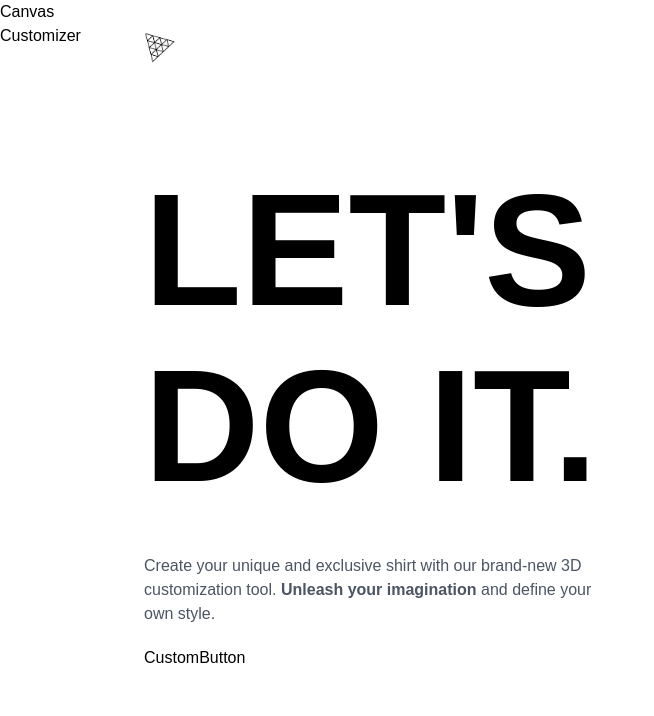
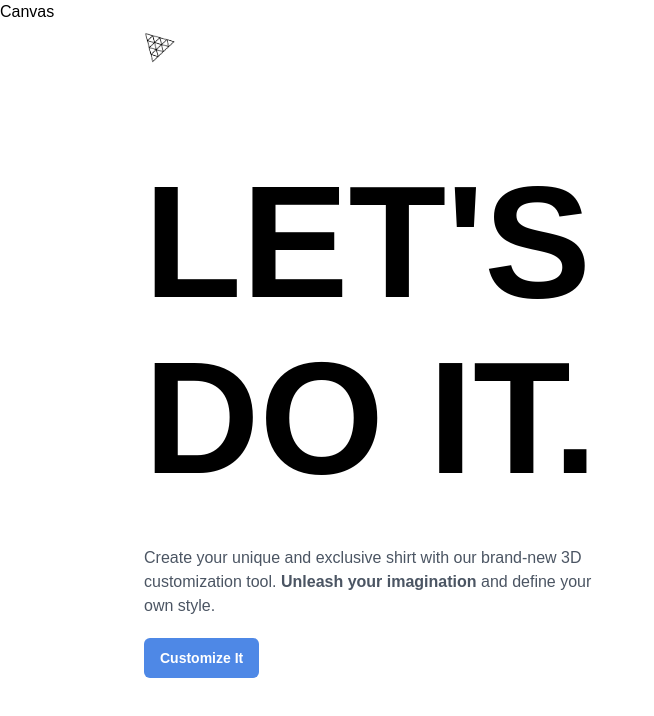
Before and after one commit to marovichn/3Designer, a React (Vite) app in the folder client/: page / in a window 1280 px wide. Shown: the top 716 px of the page, without its empty margins (0-654 px from the left). Built offline with nearby package versions, Linux system fonts and the light colour scheme; a web font is replaced by a local one.

Commit message:
Home, Customizer Pages, Filters, Editors

```diff
--- /dev/null
+++ b/client/src/components/AiPicker.jsx
@@ -0,0 +1,9 @@
+import React from 'react'
+
+const AiPicker = () => {
+  return (
+    <div>AiPicker</div>
+  )
+}
+
+export default AiPicker
--- /dev/null
+++ b/client/src/components/ColorPicker.jsx
@@ -0,0 +1,9 @@
+import React from 'react'
+
+const ColorPicker = () => {
+  return (
+    <div>ColorPicker</div>
+  )
+}
+
+export default ColorPicker
--- a/client/src/components/CustomButton.jsx
+++ b/client/src/components/CustomButton.jsx
@@ -1,9 +1,28 @@
-import React from 'react'
+import React from "react";
+import { useSnapshot } from "valtio";
+import state from "../store";
 
-const CustomButton = ({type, title, customStyles, handleClick}) => {
+const CustomButton = ({ type, title, customStyles, handleClick }) => {
+  const snap = useSnapshot(state);
+
+  const generateStyle = (type) => {
+    if (type === "filled") {
+      return {
+        backgroundColor: snap.color,
+        color: "#fff",
+      };
+    }
+  };
+
   return (
-    <div>CustomButton</div>
-  )
-}
+    <button
+      className={`px-2 py-1.5 flex-1 rounded-md ${customStyles}`}
+      style={generateStyle(type)}
+      onClick={handleClick}
+    >
+      {title}
+    </button>
+  );
+};
 
-export default CustomButton
+export default CustomButton;
--- /dev/null
+++ b/client/src/components/FilePicker.jsx
@@ -0,0 +1,9 @@
+import React from 'react'
+
+const FilePicker = () => {
+  return (
+    <div>FilePicker</div>
+  )
+}
+
+export default FilePicker
--- /dev/null
+++ b/client/src/components/Tab.jsx
@@ -0,0 +1,9 @@
+import React from 'react'
+
+const Tab = () => {
+  return (
+    <div>Tab</div>
+  )
+}
+
+export default Tab
--- a/client/src/components/index.js
+++ b/client/src/components/index.js
@@ -1,3 +1,7 @@
-import { CustomButton } from "./CustomButton"
+import  CustomButton from "./CustomButton"
+import  ColorPicker  from "./ColorPicker"
+import  AiPicker  from "./AiPicker"
+import  Tab from "./Tab"
+import  FilePicker  from "./FilePicker"
 
-export {CustomButton};
+export {CustomButton, ColorPicker, AiPicker, Tab, FilePicker};
--- a/client/src/pages/Customizer.jsx
+++ b/client/src/pages/Customizer.jsx
@@ -1,9 +1,72 @@
-import React from 'react'
+import React, { useEffect, useState } from "react";
+import { motion, AnimatePresence } from "framer-motion";
+import { useSnapshot } from "valtio";
+
+import config from "../config/config";
+import state from "../store";
+import { download } from "../assets";
+import { downloadCanvasToImage, reader } from "../config/helpers";
+import { EditorTabs, FilterTabs, DecalTypes } from "../config/constants";
+import { fadeAnimation, slideAnimation } from "../config/motion";
+
+import {
+  ColorPicker,
+  AiPicker,
+  CustomButton,
+  FilePicker,
+  Tab,
+} from "../components/index";
 
 const Customizer = () => {
+  const snap = useSnapshot(state);
+
   return (
-    <div>Customizer</div>
-  )
-}
+    <AnimatePresence>
+      {!snap.intro && (
+        <>
+          <motion.div
+            key='custom'
+            className='absolute top-0 left-0 z-10'
+            {...slideAnimation("left")}
+          >
+            <div className='flex items-center min-h-screen'>
+              <div className='editortabs-container tabs'>
+                {EditorTabs.map((tab) => (
+                  <Tab key={tab.name} tab={tab} handleClick={() => {}} />
+                ))}
+              </div>
+            </div>
+          </motion.div>
+          <motion.div
+            className='absolute z-10 top-5 right-5'
+            {...fadeAnimation}
+          >
+            <CustomButton
+              type='filled'
+              title='Go Back'
+              handleClick={() => (state.intro = true)}
+              customStyles='w.fit px-4 py-2.5 font-bold text-sm'
+            />
+          </motion.div>
 
-export default Customizer
+          <motion.div
+            className='filtertabs-container'
+            {...slideAnimation("up")}
+          >
+            {FilterTabs.map((tab) => (
+              <Tab
+                key={tab.name}
+                tab={tab}
+                handleClick={() => {}}
+                isFilterTab
+                isActiveTab=""
+              />
+            ))}
+          </motion.div>
+        </>
+      )}
+    </AnimatePresence>
+  );
+};
+
+export default Customizer;
--- a/client/src/pages/Home.jsx
+++ b/client/src/pages/Home.jsx
@@ -41,12 +41,11 @@
                 customization tool. <strong>Unleash your imagination</strong>{" "}
                 and define your own style.
               </p>
-
               <CustomButton
                 type='filled'
                 title='Customize It'
                 handleClick={() => (state.intro = false)}
-                customStyles='w-fit px-4 py-2.5 font-bold'
+                customStyles='w-fit px-4 py-2.5 font-bold text-sm'
               />
             </motion.div>
           </motion.div>
--- a/client/src/store/index.js
+++ b/client/src/store/index.js
@@ -2,11 +2,11 @@
 
 const state = proxy({
   intro: true,
-  color: "EFBD48",
+  color: "#4e88e6",
   isLogoTexture: true,
   isFullTexture: false,
   logoDecal: "./threejs.png",
-  fullDecal: "./threejs.png"
+  fullDecal: "./threejs.png",
 });
 
 export default state;
```
